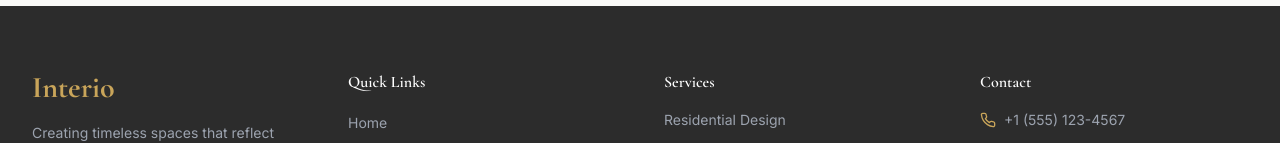
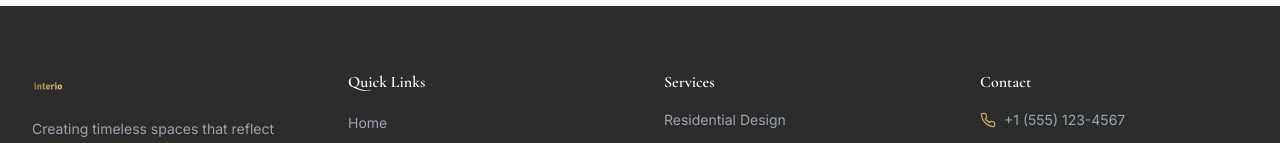
Before and after one commit to Om7159/interior, a React (Vite) app: page / in a window 1280 px wide. Shown: the part 3645-3788 px from the top of the page. Built offline with nearby package versions, Linux system fonts and the light colour scheme.

Commit message:
Update footer to include new logo

```diff
--- a/src/components/Layout.jsx
+++ b/src/components/Layout.jsx
@@ -5,6 +5,7 @@ import { Menu, X, Phone, Mail } from "lucide-react";
 import { Button } from "@/components/ui/button";
 import { useEffect } from "react";
 import logo from "@/assets/logo.svg";
+import wordmark from "@/assets/wordmark.svg";
 
 export default function Layout({ children }) {
   const [mobileMenuOpen, setMobileMenuOpen] = React.useState(false);
@@ -51,7 +52,7 @@ export default function Layout({ children }) {
               className="text-7xl font-bold text-[var(--dark)] flex items-center gap-3"
               style={{ fontFamily: "'Cormorant Garamond', serif" }}
             >
-              <img src={logo} alt="Interio Logo" className="h-20" />
+              <img src={logo} alt="Interio Logo" className="h-10" />
             </Link>
 
             <nav className="hidden lg:flex items-center gap-8">
@@ -128,7 +129,7 @@ export default function Layout({ children }) {
                 className="text-3xl font-bold text-[#C9A55A] mb-4"
                 style={{ fontFamily: "'Cormorant Garamond', serif" }}
               >
-                Interio
+                <img src={wordmark} alt="Interio Wordmark" className="h-8" />
               </h3>
               <p className="text-gray-400 text-sm leading-relaxed">
                 Creating timeless spaces that reflect your unique style and
```
